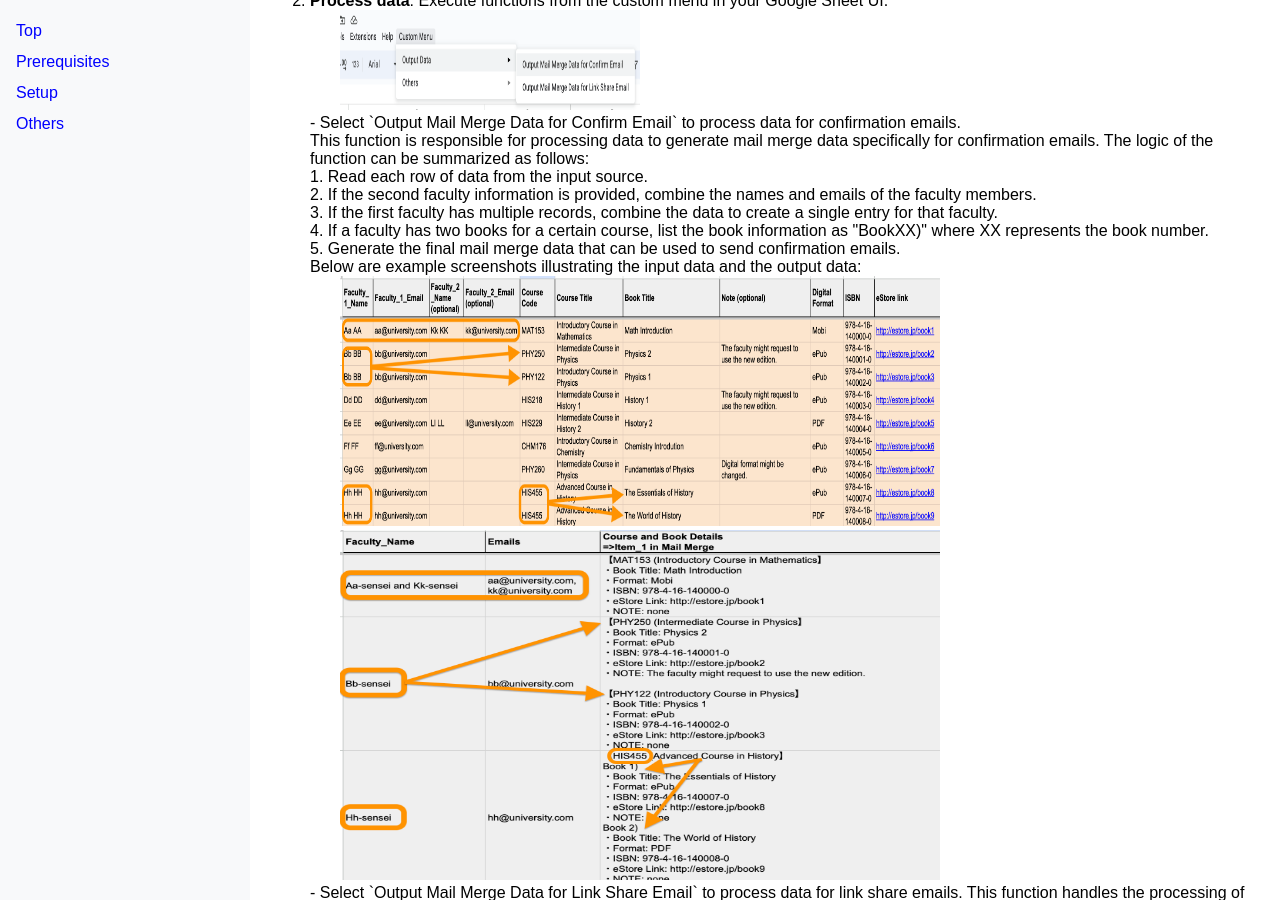
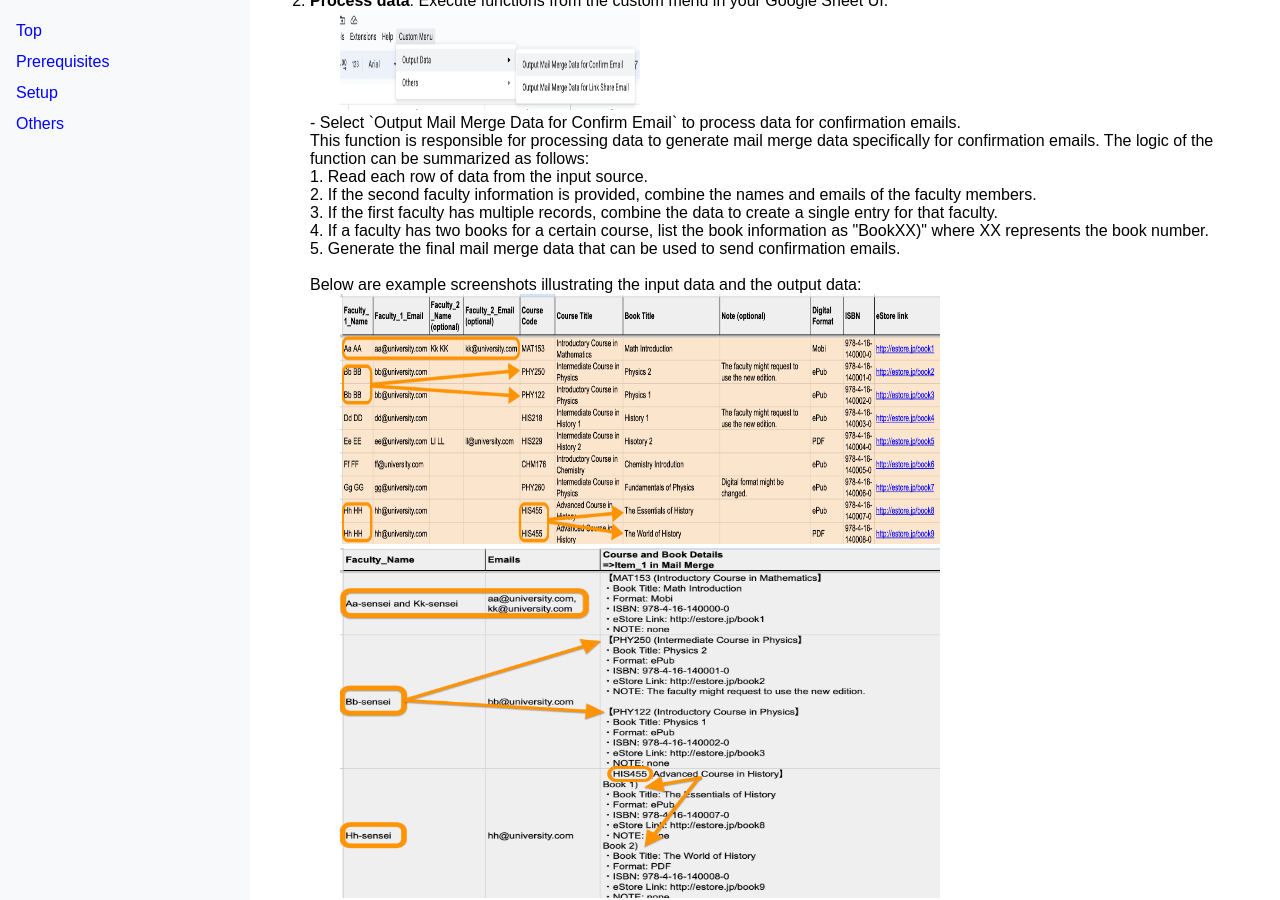
Before and after one commit to tsato21/book-data-organizer, a Jekyll site: the page built from docs/index.md, in a window 1280 px wide and 900 px high, scrolled down 1311 px. Built offline with Jekyll 4.4.1, drawn with Linux system fonts in a browser that asks for light colours.

Commit message:
Update index.md

```diff
--- a/docs/index.md
+++ b/docs/index.md
@@ -55,9 +55,9 @@ By automating these processes, the Google Apps Script streamlines the management
     2. If the second faculty information is provided, combine the names and emails of the faculty members.<br>
     3. If the first faculty has multiple records, combine the data to create a single entry for that faculty.<br>
     4. If a faculty has two books for a certain course, list the book information as "BookXX)" where XX represents the book number.<br>
-    5. Generate the final mail merge data that can be used to send confirmation emails.<br>
+    5. Generate the final mail merge data that can be used to send confirmation emails.<br><br>
 
-    Below are example screenshots illustrating the input data and the output data:
+    Below are example screenshots illustrating the input data and the output data:<br>
 
     <div style="margin-left: 30px">
       <img src="assets/images/ref-data-confirm.png" alt="Image of Input Data for Confirm" width="600" height="250">
@@ -65,6 +65,8 @@ By automating these processes, the Google Apps Script streamlines the management
     <div style="margin-left: 30px">
     <img src="assets/images/output-data-confirm.png" alt="Output Data for Confirm" width="600" height="350">
     </div>
+
+    <br><br>
 
   - Select `Output Mail Merge Data for Link Share Email` to process data for link share emails.
 
@@ -76,9 +78,9 @@ By automating these processes, the Google Apps Script streamlines the management
     2. If the faculty has multiple records, combine the data to create a single entry for that faculty.<br>
     3. If a faculty has two books for a certain course, combine the book information by "/" (e.g. Book A / Book B). This is because the e-book link is created by each course even if
        the course has multiple books. (But you can modify the codes to suit your case.)<br>
-    4. Generate the final mail merge data that can be used to send e-link share emails.<br>
+    4. Generate the final mail merge data that can be used to send e-link share emails.<br><br>
 
-    Below are example screenshots:
+    Below are example screenshots:<br>
 
     <div style="margin-left: 30px">
       <img src="assets/images/input-discount-code.png" alt="Image of Input Screen for Discount Code" width="300" height="100">
```
